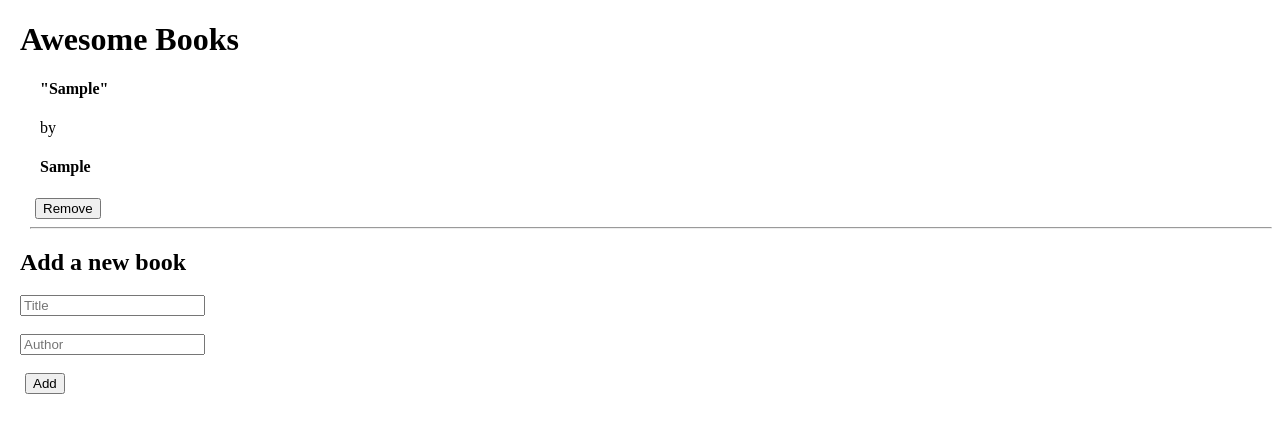
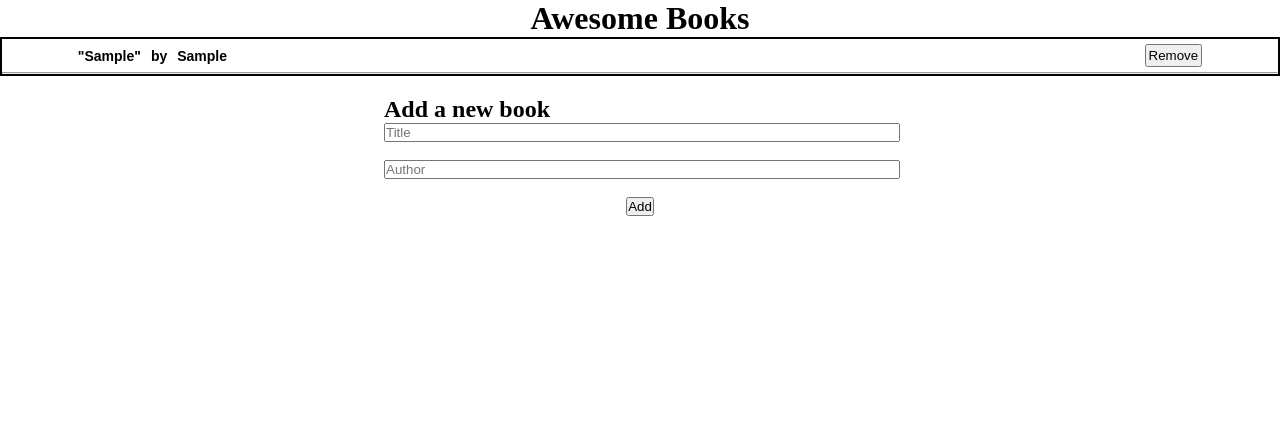
Before and after one commit to kennyegun24/AwesomeBooks, a plain HTML site: page index.html in a window 1280 px wide. Both pictures are taken after typing "Sample", "Sample" into the empty fields and a click on the button "Add". Drawn offline with Linux system fonts and the light colour scheme.

Commit message:
Add styling to books

```diff
--- a/style.css
+++ b/style.css
@@ -1,3 +1,61 @@
 * {
-  margin-left: 5px;
+  padding: 0;
+  margin: 0 auto;
+  box-sizing: 0;
 }
+
+.awesomeBooks {
+  text-align: center;
+}
+
+.bookDiv {
+  display: flex;
+  align-items: center;
+  justify-content: space-between;
+  padding: 5px 5%;
+  font-family: sans-serif;
+  font-weight: 600;
+}
+
+.books {
+  border: 2px solid black;
+}
+
+.bookForm {
+  padding-top: 20px;
+  width: 40%;
+  margin: auto;
+}
+
+.btn {
+  display: flex;
+  justify-content: right;
+}
+
+.bookTitleAuthor {
+  display: flex;
+  font-weight: 500;
+  font-size: 14px;
+  gap: 10px;
+  margin-left: 12px;
+}
+
+.by {
+  font-family: sans-serif;
+  font-weight: 600;
+
+  font-size: 14px;
+}
+
+#title {
+  width: 100%;
+}
+
+#author {
+  width: 100%;
+}
+
+.delete {
+  padding: 2px 2px;
+  margin-right: 12px;
+}
```
